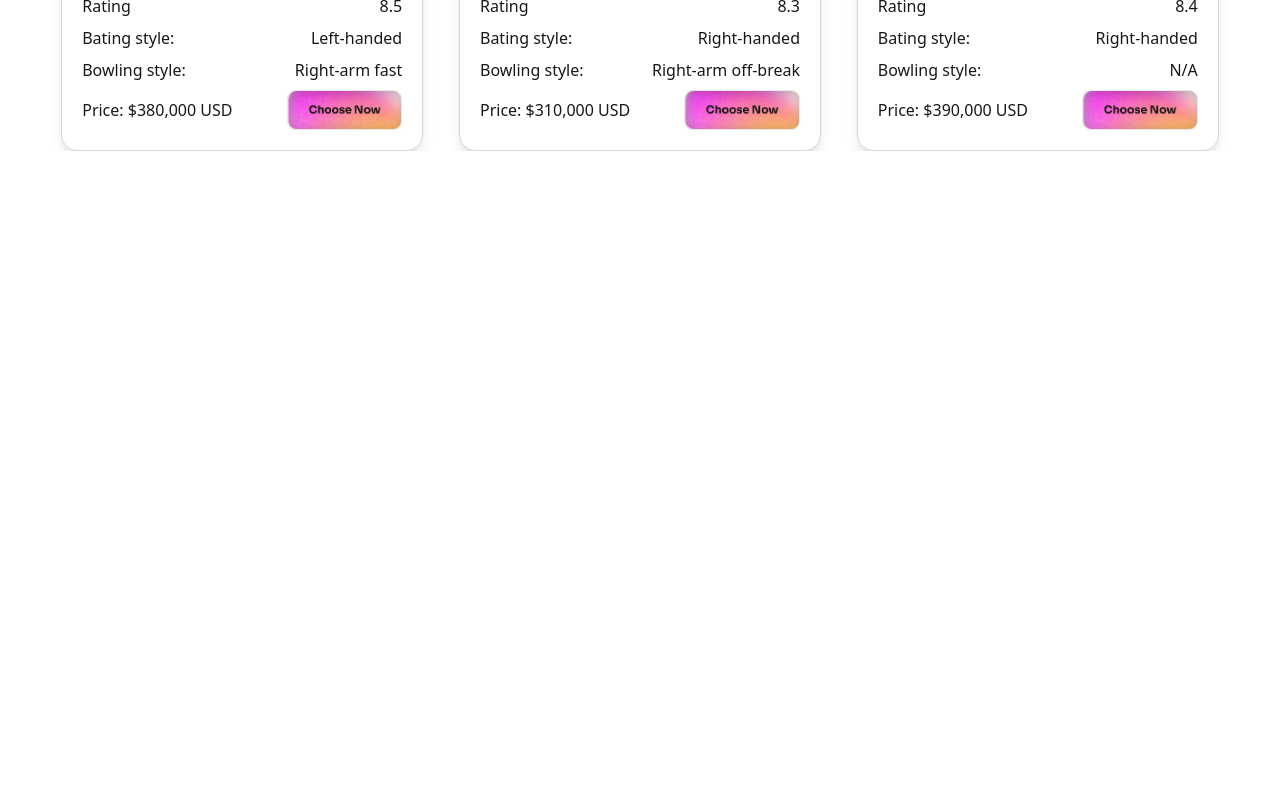
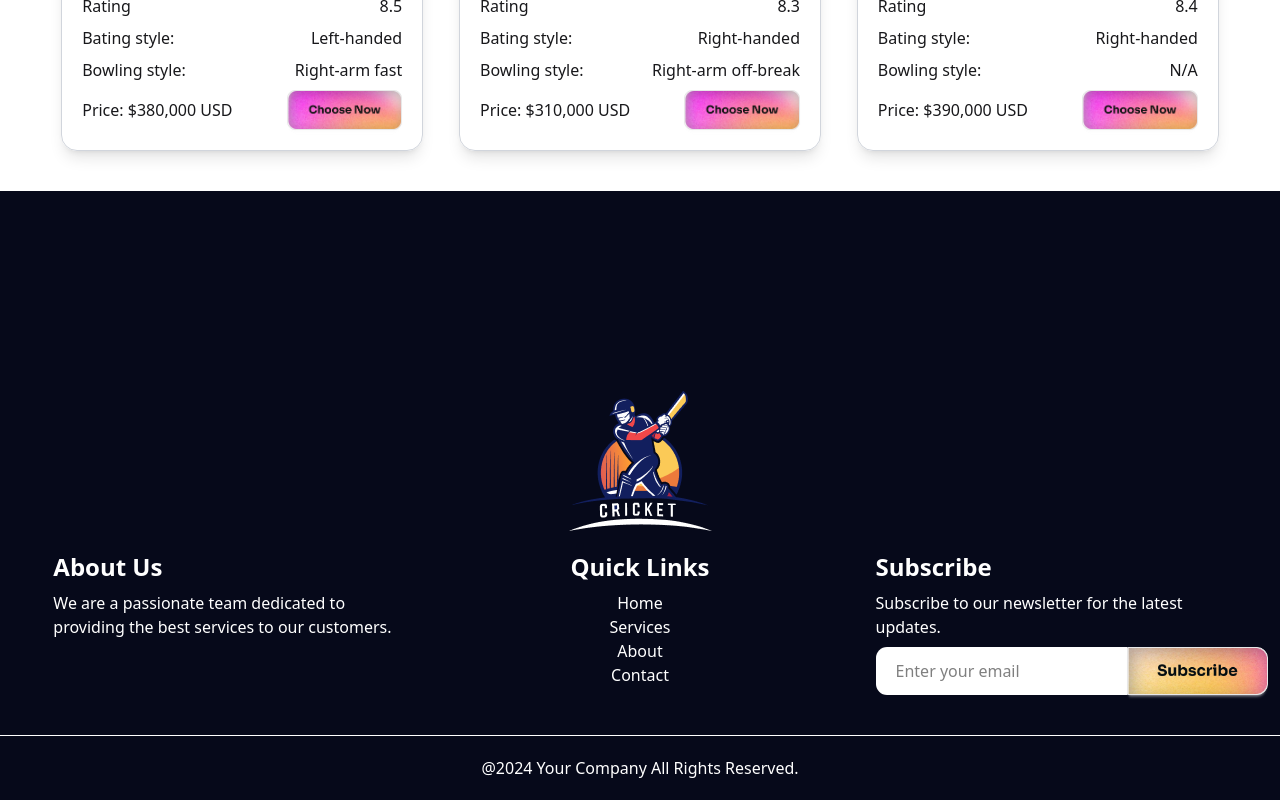
Before and after one commit to masrafi143/BPL-Dream-11, a React (Vite) app: page / in a window 1280 px wide. Shown: the part 2441-3241 px from the top of the page. Before the commit the page ends 2592 px from the top, so only its background shows below. Built offline with nearby package versions, Linux system fonts and the light colour scheme.

Commit message:
add footer section

```diff
--- a/src/App.jsx
+++ b/src/App.jsx
@@ -2,6 +2,7 @@ import { Suspense } from "react";
 import "./App.css";
 import AvailablePlayers from "./components/AvailablePlayers/AvailablePlayers";
 import Header from "./components/Header";
+import Footer from "./components/Footer";
 
 const playerPromise = fetch("/players.json").then((res) => res.json());
 function App() {
@@ -17,6 +18,7 @@ function App() {
       >
         <AvailablePlayers playerPromise={playerPromise} />
       </Suspense>
+      <Footer/>
     </>
   );
 }
--- /dev/null
+++ b/src/components/Footer.jsx
@@ -0,0 +1,39 @@
+import React from 'react';
+import subscribeBtn from '../assets/subscribe-btn-footer.png'
+import logoFooter from '../assets/logo-footer.png'
+const Footer = () => {
+    return (
+        <div className='bg-[#06091A] text-white pt-[200px]  mt-10'>
+            <img className='mx-auto mb-5' src={logoFooter} alt="" />
+            <div className='grid grid-cols-1 md:grid-cols-3 w-11/12 mx-auto gap-[60px] pb-10'>
+                <div className='space-y-2'>
+                    <h3 className='font-bold text-2xl'>About Us</h3>
+                    <p>We are a passionate team dedicated to providing the best services to our customers.</p>
+                </div>
+                <div className='text-center space-y-2 w-fit md:w-full'>
+                    <h3 className='font-bold text-2xl'>Quick Links</h3>
+                    <ul>
+                        <li><a href="">Home</a></li>
+                        <li><a href="">Services</a></li>
+                        <li><a href=""></a>About</li>
+                        <li><a href=""></a>Contact</li>
+                    </ul>
+                </div>
+                <div className='space-y-2'>
+                    <h3 className='font-bold text-2xl'>Subscribe</h3>
+                    <p>Subscribe to our newsletter for the latest updates.</p>
+                    <div className="flex ">
+                        <input placeholder='Enter your email' className='bg-white text-black pl-5 h-12 rounded-l-[11px]' type="text" />
+                        <button className='btn h-12 p-0 rounded-l-none rounded-r-[11px]'>
+                            <img src={subscribeBtn} className='w-full h-full object-cover' alt="" />
+                        </button>
+                    </div>
+                </div>
+            </div>
+            <hr />
+            <p className='py-5 text-center'>@2024 Your Company All Rights Reserved.</p>
+        </div>
+    );
+};
+
+export default Footer;
```
Also changed, not shown: src/assets/subscribe-btn-footer.png (added), src/assets/subscribe-btn.png (added).
